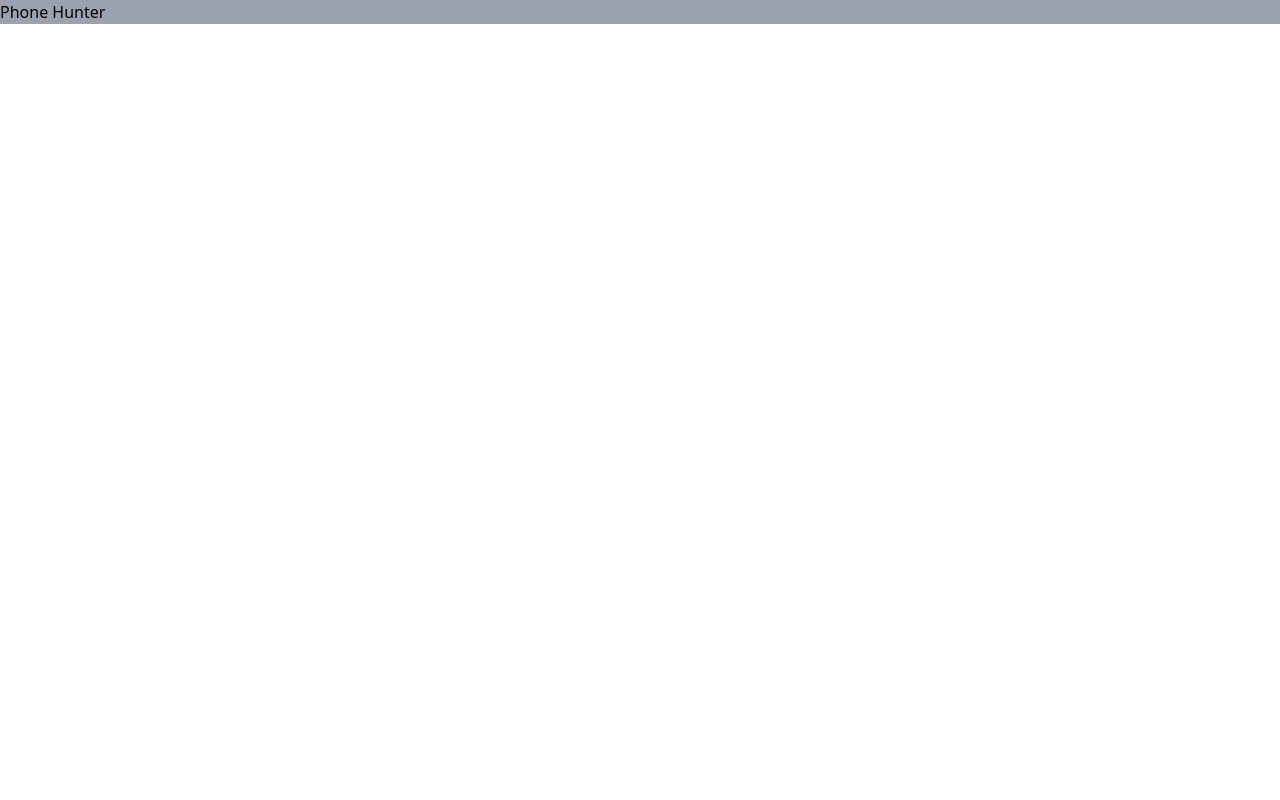
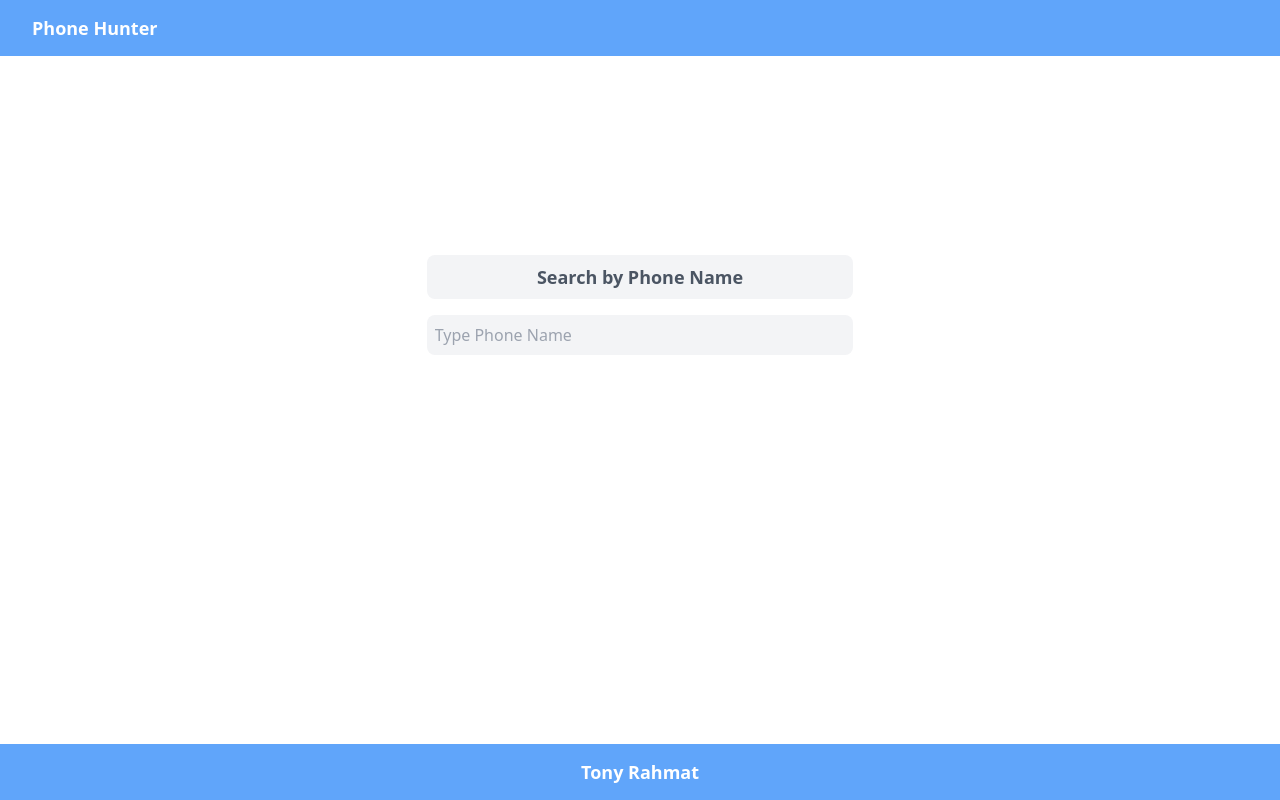
Before and after one commit to joyahmed/phone-finder, a website: page src/index.html in a window 1280 px wide. Drawn offline with Linux system fonts and the light colour scheme.

Commit message:
front-end completed

```diff
--- a/src/index.html
+++ b/src/index.html
@@ -10,9 +10,36 @@
 </head>
 
 <body>
+  <div class="flex flex-col items-center justify-between min-h-screen w-full">
+    <nav class="flex items-center justify-start bg-blue-400 h-14 w-full">
+      <a href="#" class="text-lg font-bold text-white px-8">Phone Hunter</a>
+    </nav>
 
-  <div class="bg-gray-400">Phone Hunter</div>
-  <script src="index.js"></script>
+
+    <div class="flex flex-col container max-w-7xl items-center justify-center searchContainer">
+
+      <div class="search"></div>
+
+      <div class="flex justify-center w-1/3 bg-gray-100 rounded-lg my-2 py-2">
+        <h1 class="text-lg font-semibold text-gray-600">Search by Phone Name</h1>
+      </div>
+
+      <div class="flex w-1/3 bg-gray-100 rounded-lg my-2 py-2">
+        <input id="searchPhone" type="text" class="px-2 w-full bg-gray-100 outline-none" placeholder="Type Phone Name">
+      </div>
+    </div>
+
+    <div id="phones" class="flex flex-col max-w-7xl items-center justify-between"></div>
+
+
+
+    <footer class="flex items-center justify-center bg-blue-400 h-14 w-full">
+      <a href="#" class="text-lg font-semibold text-white px-8">Tony Rahmat</a>
+    </footer>
+  </div>
+
+  <script src="ui.js"></script>
+  <script src="script.js"></script>
 </body>
 
 </html>
--- a/src/index.js
+++ /dev/null
@@ -1 +0,0 @@
-console.log('hello')
```
Also changed, not shown: dist/output.css.
